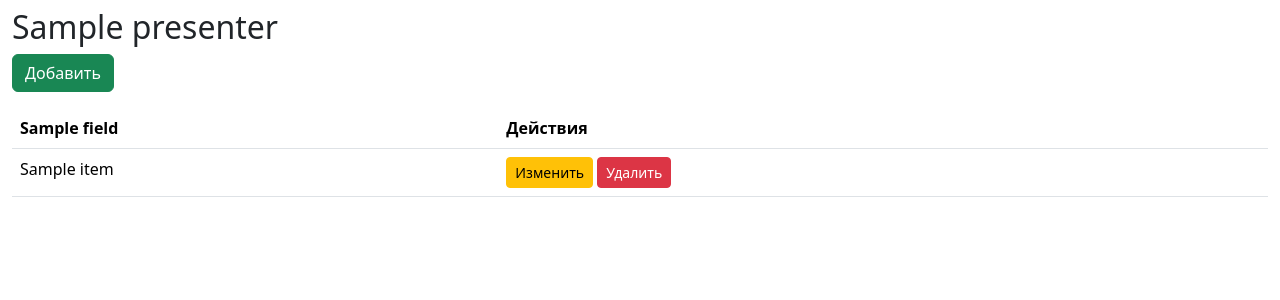
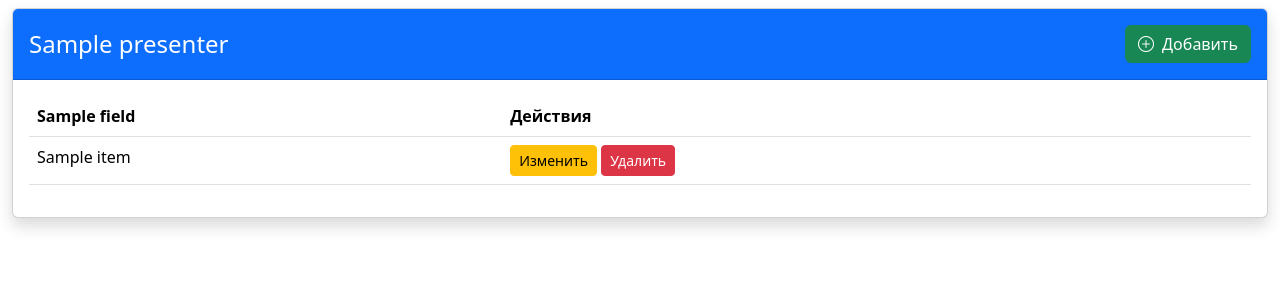
Before and after one commit to quigon189/depot, a Flask app: template dep-flask-front/app/templates/control/list.html in a window 1280 px wide. Shown: the part 56-356 px from the top of the page. Run offline with Flask 3, Linux system fonts and the light colour scheme; the template is opened without the code that fills it: most values are stand-ins (such as "Sample title", 1, 10 or a date in 2020).

Commit message:
update flask-front, add cards

```diff
--- a/dep-flask-front/app/main/forms.py
+++ b/dep-flask-front/app/main/forms.py
@@ -266,7 +266,7 @@ class ClassForm(FlaskForm):
 
 class ImportForm(FlaskForm):
     entity = SelectField(
-        "Выберете модель для экспорта",
+        "Выберете модель для импорта",
         validators=[DataRequired()],
         choices=[
             ('specialties', 'Специальности'),
--- a/dep-flask-front/app/templates/base.html
+++ b/dep-flask-front/app/templates/base.html
@@ -14,18 +14,15 @@
 	<script src="https://cdn.jsdelivr.net/npm/bootstrap@5.3.3/dist/js/bootstrap.bundle.min.js"
 		integrity="sha384-YvpcrYf0tY3lHB60NNkmXc5s9fDVZLESaAA55NDzOxhy9GkcIdslK1eN7N6jIeHz"
 		crossorigin="anonymous"></script>
+	<link rel="stylesheet" href="https://cdn.jsdelivr.net/npm/bootstrap-icons@1.11.0/font/bootstrap-icons.css">
 </head>
 
 <body>
 	{% include '_navbar.html' %}
 	<main>
-		<div class="container-fluid">
-			<div class="row">
-				<div class="col pt-2">
-					{% include '_alert_toast.html' %}
-					{% block content %}{% endblock %}
-				</div>
-			</div>
+		<div class="container-fluid pt-2">
+			{% include '_alert_toast.html' %}
+			{% block content %}{% endblock %}
 		</div>
 	</main>
 </body>
--- a/dep-flask-front/app/templates/control/list.html
+++ b/dep-flask-front/app/templates/control/list.html
@@ -2,10 +2,24 @@
 {% import 'macros/modal.html' as modal %}
 {% extends "base.html" %}
 {% block content %}
-<h2>{{ presenter.label }}</h2>
-<a href="/{{ presenter.entity }}/create" class="btn btn-success mb-3">Добавить</a>
-
-{{ render.table(presenter.items, presenter.fields, presenter.entity) }}
+<!-- <h2 class="text-center my-4">Просмотр</h2> -->
+<div class="row justify-content-center">
+	<div class="col">
+		<div class="card shadow">
+			<div class="card-header bg-primary text-white">
+				<div class="d-flex justify-content-between align-items-center">
+					<h4 class="my-2">{{ presenter.label }}</h4>
+					<a href="/{{ presenter.entity }}/create" class="btn btn-success my-2">
+						<i class="bi bi-plus-circle me-1"></i> Добавить
+					</a>
+				</div>
+			</div>
+			<div class="card-body">
+				{{ render.table(presenter.items, presenter.fields, presenter.entity) }}
+			</div>
+		</div>
+	</div>
+</div>
 
 {% for item in presenter.items %}
 {{ modal.delete(presenter.entity, item) }}
--- a/dep-flask-front/app/templates/macros/render.html
+++ b/dep-flask-front/app/templates/macros/render.html
@@ -34,9 +34,9 @@
 {% endmacro %}
 
 {% macro card(item, fields, nested=[]) %}
-<div class="card">
-	<div class="card-header">
-		<h4>{{ item.name }}</h4>
+<div class="card shadow">
+	<div class="card-header bg-primary text-white">
+		<h4 class="my-2">{{ item.name }}</h4>
 	</div>
 	<div class="card-body">
 		{% for field in fields %}
```
Also changed, not shown: dep-flask-front/app/templates/control/form.html (+8 -2 lines), dep-flask-front/app/templates/control/import.html (+16 -7 lines).
